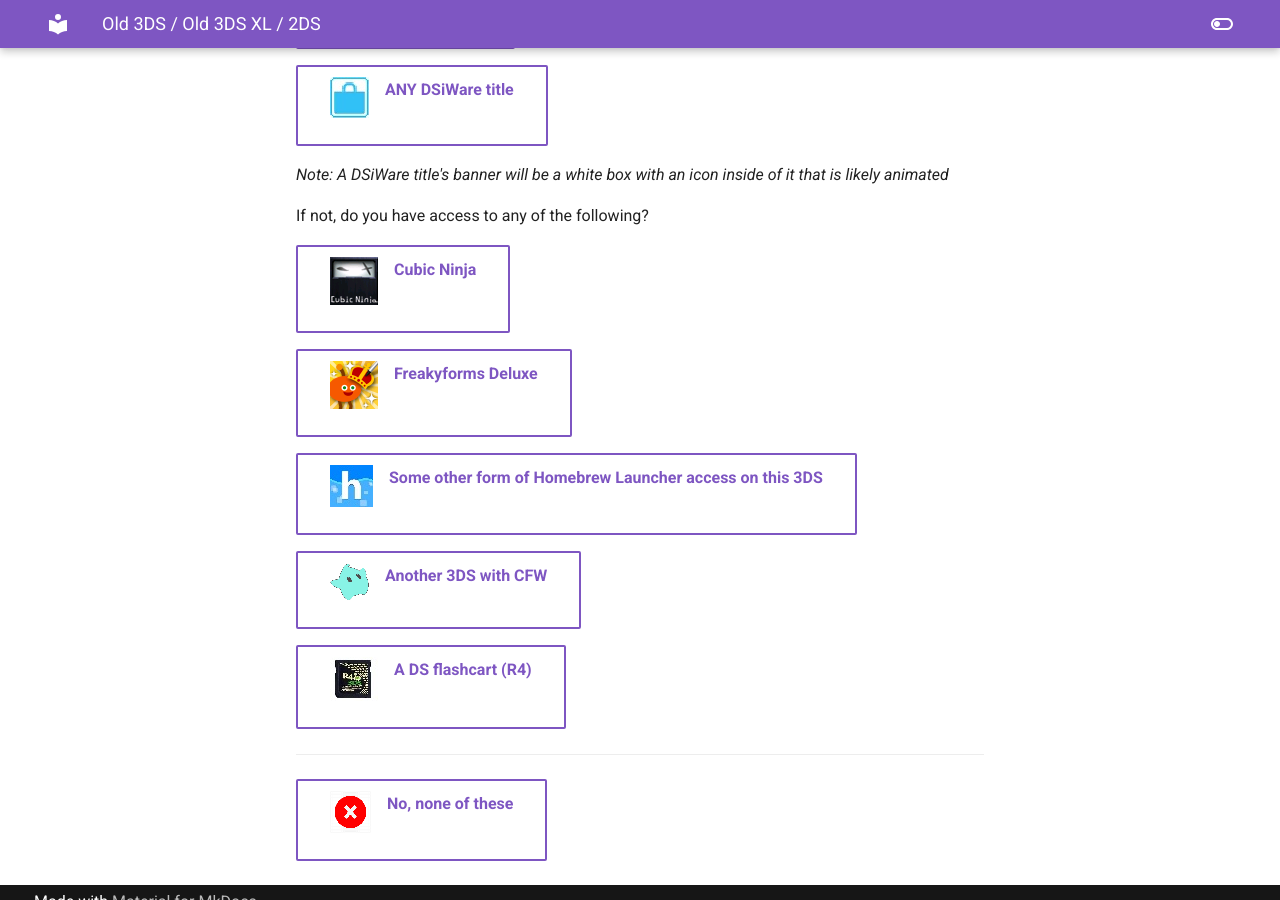
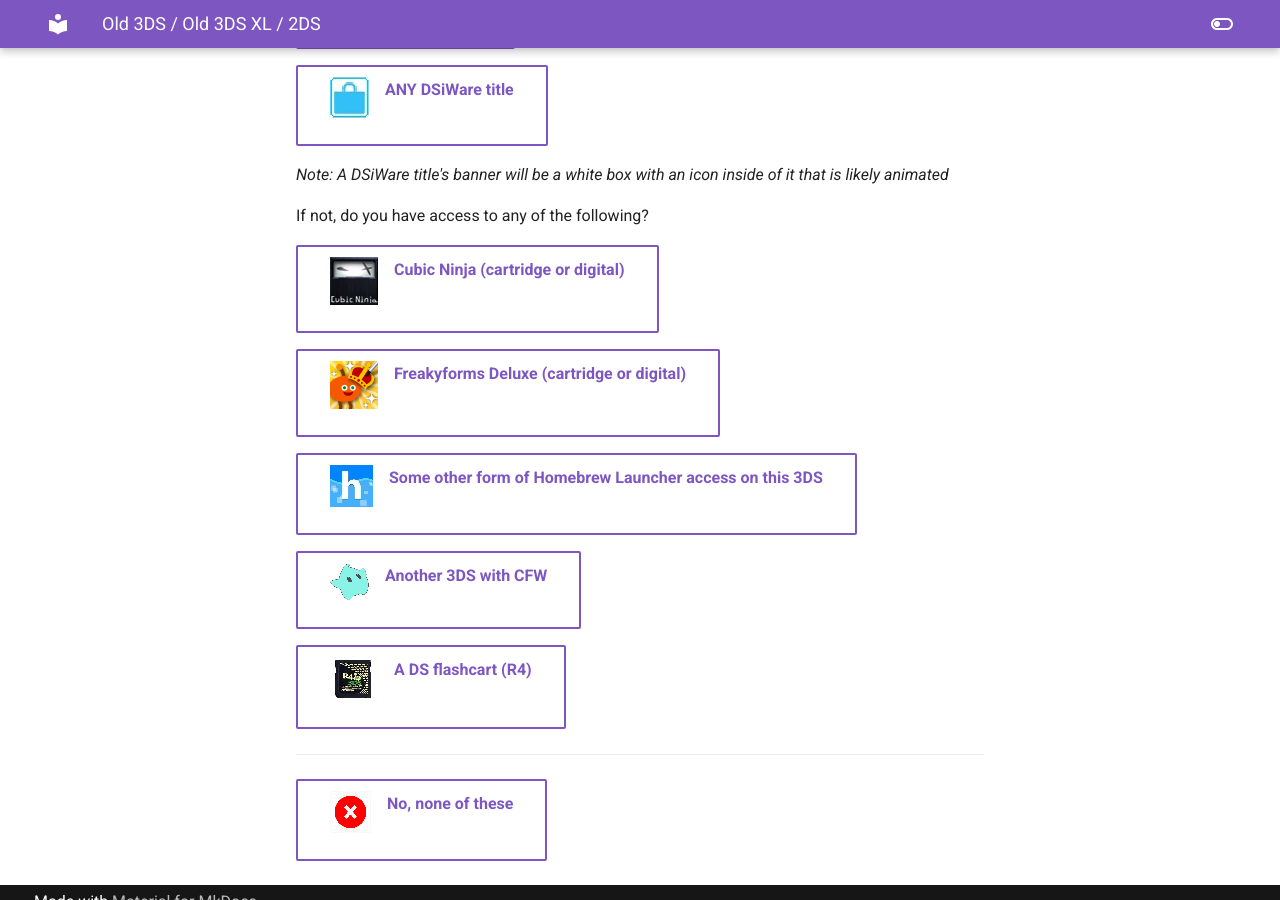
Before and after one commit to lilyuwuu/troubleshoot, an MkDocs documentation site: the page built from docs/seventeen/hardware.md, in a window 1280 px wide and 900 px high, scrolled down 533 px. Built offline with MkDocs 1.6.1 and Material for MkDocs 9.7.7, drawn with Linux system fonts in a browser that asks for light colours.

Commit message:
clarify cartridge or digital is ok

```diff
--- a/docs/seventeen/hardware.md
+++ b/docs/seventeen/hardware.md
@@ -14,9 +14,9 @@
 
 If not, do you have access to any of the following?
 
-[![Image](/images/seventeen/cn_icon.png){ align=left }Cubic Ninja](/seventeen/ninjhax){ .md-button }
+[![Image](/images/seventeen/cn_icon.png){ align=left }Cubic Ninja (cartridge or digital)](/seventeen/ninjhax){ .md-button }
 
-[![Image](/images/seventeen/freaky_icon.png){ align=left }Freakyforms Deluxe](/seventeen/freakyforms){ .md-button }
+[![Image](/images/seventeen/freaky_icon.png){ align=left }Freakyforms Deluxe (cartridge or digital)](/seventeen/freakyforms){ .md-button }
 
 [![Image](/images/seventeen/hbl.jpg){ align=left }Some other form of Homebrew Launcher access on this 3DS](/seventeen/hbl){ .md-button }
 
```
Also changed, not shown: docs/seventeen/hardware2.md (+2 -2 lines).
